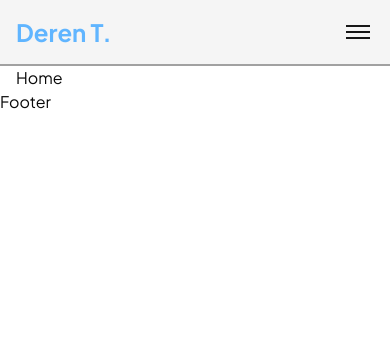
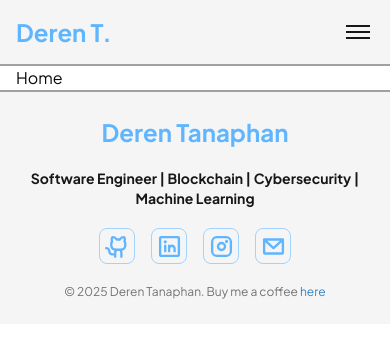
Before and after one commit to Lev1reG/personal-website, a React (Vite) app: page / in a window 390 px wide. Shown: the top 338 px of the page. Built offline with nearby package versions, Linux system fonts and the light colour scheme.

Commit message:
feat: footer mobile view

```diff
--- a/src/components/Footer.tsx
+++ b/src/components/Footer.tsx
@@ -1,9 +1,59 @@
+import {
+  EnvelopeSimpleIcon,
+  GithubLogoIcon,
+  InstagramLogoIcon,
+  LinkedinLogoIcon,
+} from "@phosphor-icons/react";
+import SocialMediaButton from "@/components/SocialMediaButton";
+
 const Footer = () => {
+  const socialLinks = [
+    {
+      href: "https://github.com/Lev1reG",
+      icon: GithubLogoIcon,
+    },
+    {
+      href: "https://www.linkedin.com/in/derentanaphan/",
+      icon: LinkedinLogoIcon,
+    },
+    {
+      href: "https://www.instagram.com/derentanaphan_/",
+      icon: InstagramLogoIcon,
+    },
+    {
+      href: "mailto:fyordderen@gmail.com",
+      icon: EnvelopeSimpleIcon,
+    },
+  ];
+
   return (
-    <footer>
-        Footer
+    <footer className="dark:bg-neutral-900 bg-neutral-100 border-t-2 border-neutral-400">
+      <div className="container mx-auto px-4 py-6 flex flex-col items-center space-y-5">
+        <h1 className="text-2xl font-bold text-brand-500 text-center">
+          Deren Tanaphan
+        </h1>
+        <p className="text-sm font-bold dark:text-neutral-100 text-neutral-900 text-center">
+          Software Engineer | Blockchain | Cybersecurity | Machine Learning
+        </p>
+        <div className="flex flex-wrap justify-center gap-4">
+          {socialLinks.map((link, index) => (
+            <SocialMediaButton key={index} href={link.href} icon={link.icon} />
+          ))}
+        </div>
+        <p className="text-xs text-neutral-500 text-center">
+          © {new Date().getFullYear()} Deren Tanaphan. Buy me a coffee{" "}
+          <a
+            href="https://saweria.co/levireg"
+            target="_blank"
+            rel="noopener noreferrer"
+            className="text-brand-700 hover:underline"
+          >
+            here
+          </a>
+        </p>
+      </div>
     </footer>
-  )
-}
+  );
+};
 
-export default Footer
+export default Footer;
--- /dev/null
+++ b/src/components/SocialMediaButton.tsx
@@ -0,0 +1,22 @@
+import type { Icon } from "@phosphor-icons/react";
+import { Button } from "./ui/button";
+
+interface SocialMediaButtonProps {
+  href: string;
+  icon: Icon;
+}
+
+const SocialMediaButton = ({
+  href,
+  icon: IconComponent,
+}: SocialMediaButtonProps) => {
+  return (
+    <Button asChild size="icon" variant="outlineCustom">
+      <a href={href} target="_blank" rel="noopener noreferrer">
+        <IconComponent weight="bold" size={25} />
+      </a>
+    </Button>
+  );
+};
+
+export default SocialMediaButton;
```
